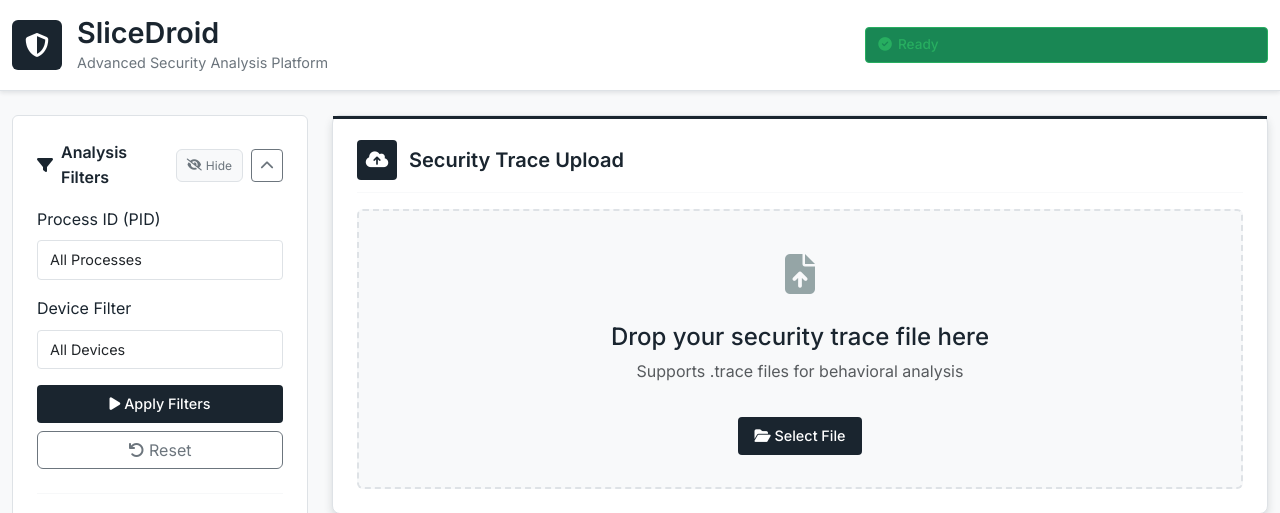
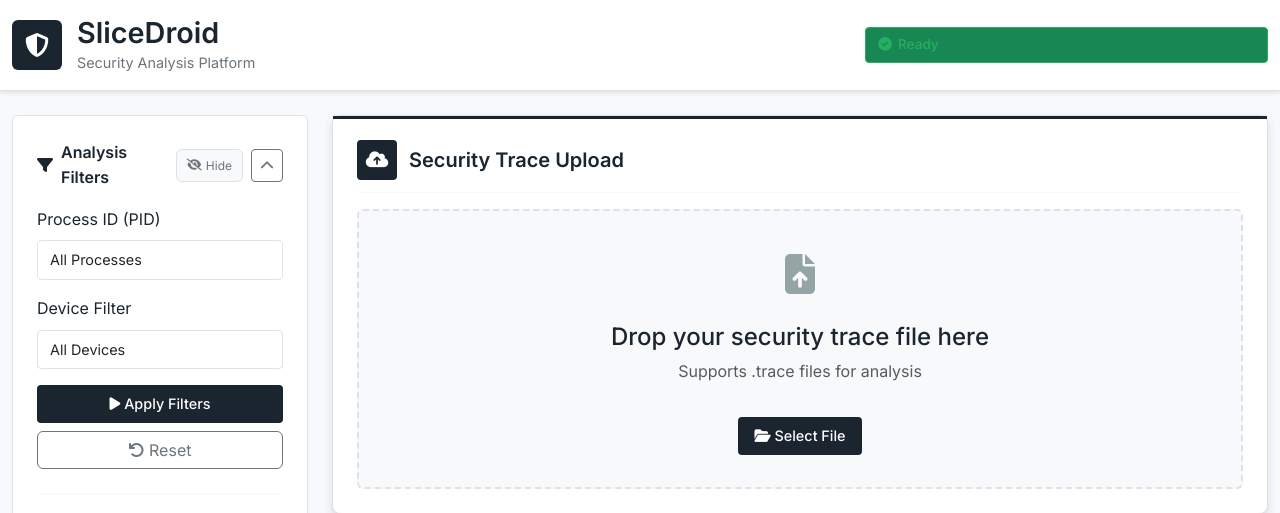
Before and after one commit to SliceDroidTeam/SliceDroid, a Flask app: page / in a window 1280 px wide. Shown: the top 513 px of the page. Run offline with Flask 3, Linux system fonts and the light colour scheme; data that the repository does not hold is empty; some libraries are stand-ins or nearby versions.

Commit message:
fix: Update title and subtitles for consistency; adjust sidebar button size and position

```diff
--- a/webapp/src/templates/index.html
+++ b/webapp/src/templates/index.html
@@ -3,7 +3,7 @@
 <head>
     <meta charset="UTF-8">
     <meta name="viewport" content="width=device-width, initial-scale=1.0">
-    <title>SliceDroid - Advanced Security Analysis Platform</title>
+    <title>SliceDroid - Security Analysis Platform</title>
 
     <!-- External Libraries -->
     <link href="https://cdn.jsdelivr.net/npm/bootstrap@5.3.2/dist/css/bootstrap.min.css" rel="stylesheet">
@@ -459,7 +459,7 @@
                         </div>
                         <div class="brand-text">
                             <h1>SliceDroid</h1>
-                            <p class="subtitle">Advanced Security Analysis Platform</p>
+                            <p class="subtitle">Security Analysis Platform</p>
                         </div>
                     </div>
                 </div>
@@ -580,7 +580,7 @@
                             <i class="fas fa-file-upload"></i>
                         </div>
                         <h4>Drop your security trace file here</h4>
-                        <p class="text-muted">Supports .trace files for behavioral analysis</p>
+                        <p class="text-muted">Supports .trace files for analysis</p>
                         <input type="file" class="form-control d-none" id="trace-file-input" accept=".trace">
                         <button class="btn btn-modern mt-3" id="select-file-btn">
                             <i class="fas fa-folder-open"></i> Select File
```
Also changed, not shown: other parts of webapp/src/templates/index.html (+3 -3 lines).
